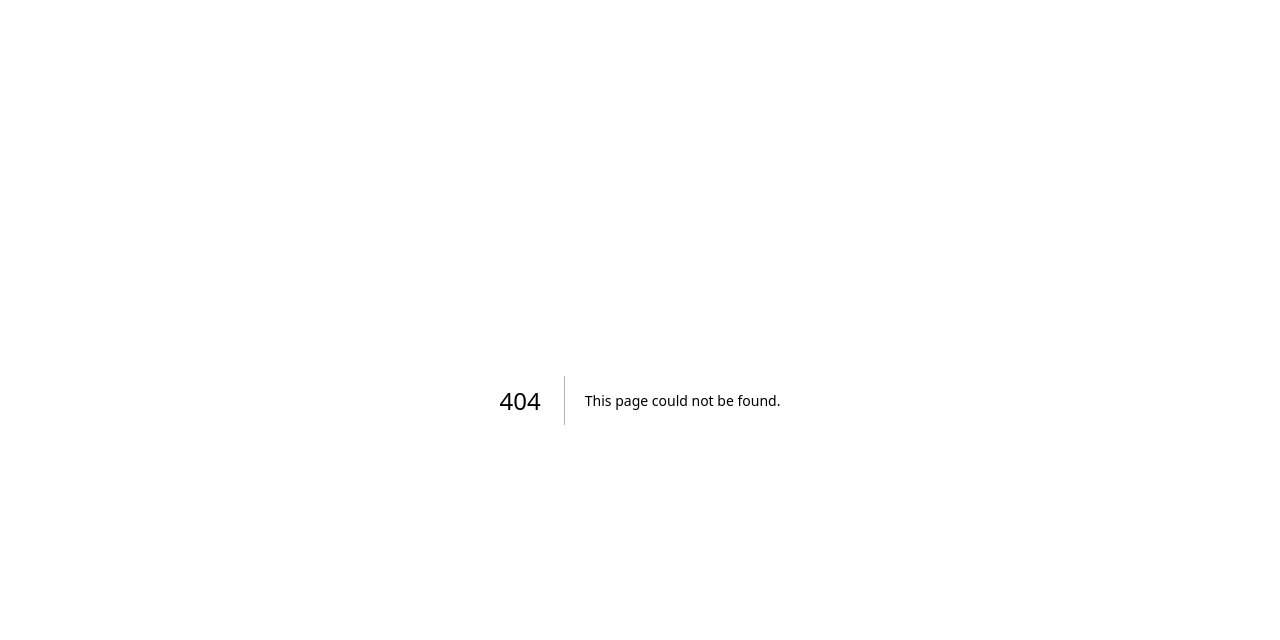
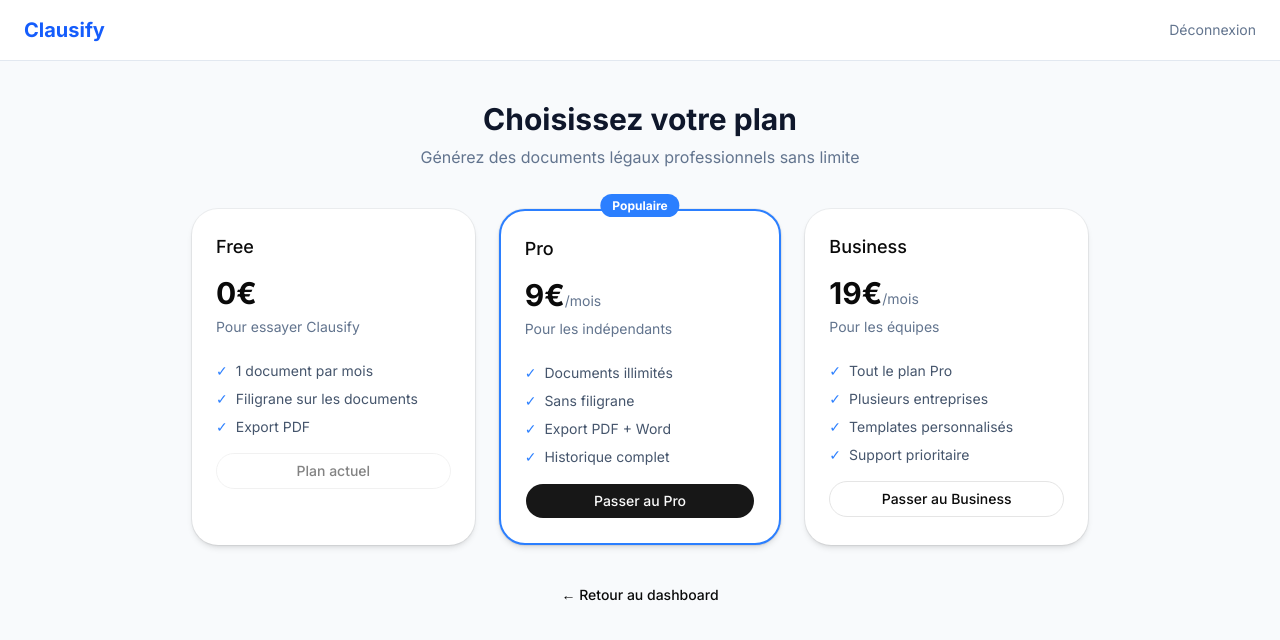
Before and after one commit to IEvianI/Clausify, a Next.js app: page /dashboard/upgrade in a window 1280 px wide. Before the commit this address had no page. Shown: the top 640 px of the page. Built offline with nearby package versions, Linux system fonts and the light colour scheme; sample sign-in values are in the browser's storage.

Commit message:
feat: Stripe checkout + webhook + page upgrade plans

```diff
--- a/package.json
+++ b/package.json
@@ -10,6 +10,7 @@
   },
   "dependencies": {
     "@anthropic-ai/sdk": "^0.100.1",
+    "@stripe/stripe-js": "^9.7.0",
     "@tailwindcss/typography": "^0.5.19",
     "bcryptjs": "^3.0.3",
     "class-variance-authority": "^0.7.1",
@@ -27,6 +28,7 @@
     "react-markdown": "^10.1.0",
     "shadcn": "^4.10.0",
     "sonner": "^2.0.7",
+    "stripe": "^22.2.0",
     "tailwind-merge": "^3.6.0",
     "tw-animate-css": "^1.4.0"
   },
--- a/src/app/(dashboard)/dashboard/page.tsx
+++ b/src/app/(dashboard)/dashboard/page.tsx
@@ -12,6 +12,14 @@
         <p className="text-slate-500 mt-1">
           Générez vos documents légaux en quelques secondes.
         </p>
+        <div className="mt-4 flex gap-3">
+          <Button asChild variant="outline">
+            <Link href="/dashboard/documents">Mes documents</Link>
+          </Button>
+          <Button asChild variant="outline">
+            <Link href="/dashboard/upgrade">Upgrader mon plan</Link>
+          </Button>
+        </div>
       </div>
 
       <div className="grid grid-cols-1 md:grid-cols-3 gap-4">
--- /dev/null
+++ b/src/app/(dashboard)/dashboard/upgrade/page.tsx
@@ -0,0 +1,142 @@
+"use client"
+
+import { useState } from "react"
+import { useRouter } from "next/navigation"
+import { Button } from "@/components/ui/button"
+import { Card, CardContent, CardHeader, CardTitle } from "@/components/ui/card"
+
+const plans = [
+  {
+    id: "FREE",
+    name: "Free",
+    price: 0,
+    description: "Pour essayer Clausify",
+    features: [
+      "1 document par mois",
+      "Filigrane sur les documents",
+      "Export PDF",
+    ],
+    cta: "Plan actuel",
+    disabled: true,
+  },
+  {
+    id: "PRO",
+    name: "Pro",
+    price: 9,
+    description: "Pour les indépendants",
+    features: [
+      "Documents illimités",
+      "Sans filigrane",
+      "Export PDF + Word",
+      "Historique complet",
+    ],
+    cta: "Passer au Pro",
+    disabled: false,
+    highlighted: true,
+  },
+  {
+    id: "BUSINESS",
+    name: "Business",
+    price: 19,
+    description: "Pour les équipes",
+    features: [
+      "Tout le plan Pro",
+      "Plusieurs entreprises",
+      "Templates personnalisés",
+      "Support prioritaire",
+    ],
+    cta: "Passer au Business",
+    disabled: false,
+  },
+]
+
+export default function UpgradePage() {
+  const router = useRouter()
+  const [loading, setLoading] = useState<string | null>(null)
+
+  async function handleUpgrade(planId: string) {
+    setLoading(planId)
+    try {
+      const res = await fetch("/api/stripe/checkout", {
+        method: "POST",
+        headers: { "Content-Type": "application/json" },
+        credentials: "include",
+        body: JSON.stringify({ plan: planId }),
+      })
+      const data = await res.json()
+      if (!res.ok) throw new Error(data.error)
+      window.location.href = data.url
+    } catch (err) {
+      console.error(err)
+    } finally {
+      setLoading(null)
+    }
+  }
+
+  return (
+    <div className="max-w-4xl mx-auto">
+      <div className="text-center mb-10">
+        <h1 className="text-3xl font-bold text-slate-900">
+          Choisissez votre plan
+        </h1>
+        <p className="text-slate-500 mt-2">
+          Générez des documents légaux professionnels sans limite
+        </p>
+      </div>
+
+      <div className="grid grid-cols-1 md:grid-cols-3 gap-6">
+        {plans.map((plan) => (
+          <Card
+            key={plan.id}
+            className={`relative overflow-visible ${plan.highlighted ? "border-blue-500 border-2" : ""}`}
+          >
+            {plan.highlighted && (
+  <div className="absolute -top-4 left-1/2 -translate-x-1/2 z-10">
+    <span className="bg-blue-500 text-white text-xs font-bold px-3 py-1 rounded-full whitespace-nowrap">
+      Populaire
+    </span>
+  </div>
+)}
+            <CardHeader>
+              <CardTitle className="text-lg">{plan.name}</CardTitle>
+              <div className="mt-2">
+                <span className="text-3xl font-bold">{plan.price}€</span>
+                {plan.price > 0 && (
+                  <span className="text-slate-500 text-sm">/mois</span>
+                )}
+              </div>
+              <p className="text-slate-500 text-sm">{plan.description}</p>
+            </CardHeader>
+            <CardContent className="flex flex-col gap-4">
+              <ul className="flex flex-col gap-2">
+                {plan.features.map((feature) => (
+                  <li
+                    key={feature}
+                    className="flex items-center gap-2 text-sm text-slate-600"
+                  >
+                    <span className="text-blue-500">✓</span>
+                    {feature}
+                  </li>
+                ))}
+              </ul>
+              <Button
+                className="w-full"
+                disabled={plan.disabled || loading === plan.id}
+                variant={plan.highlighted ? "default" : "outline"}
+                onClick={() => !plan.disabled && handleUpgrade(plan.id)}
+              >
+                {loading === plan.id ? "Redirection..." : plan.cta}
+              </Button>
+            </CardContent>
+          </Card>
+        ))}
+      </div>
+
+      <div className="text-center mt-8">
+        <Button variant="ghost" onClick={() => router.push("/dashboard")}>
+          ← Retour au dashboard
+        </Button>
+      </div>
+    </div>
+  )
+}
--- /dev/null
+++ b/src/app/api/stripe/checkout/route.ts
@@ -0,0 +1,63 @@
+import { NextRequest, NextResponse } from "next/server"
+import { verifyAccessToken } from "@/lib/jwt"
+import { stripe, PLANS } from "@/lib/stripe"
+import { db } from "@/lib/db"
+import { users } from "@/lib/db/schema"
+import { eq } from "drizzle-orm"
+
+export async function POST(req: NextRequest) {
+  try {
+    const accessToken = req.cookies.get("access_token")?.value
+    if (!accessToken) {
+      return NextResponse.json({ error: "Non autorisé" }, { status: 401 })
+    }
+
+    const user = verifyAccessToken(accessToken)
+    if (!user) {
+      return NextResponse.json({ error: "Token invalide" }, { status: 401 })
+    }
+
+    const { plan } = await req.json()
+
+    if (!plan || !PLANS[plan as keyof typeof PLANS]) {
+      return NextResponse.json({ error: "Plan invalide" }, { status: 400 })
+    }
+
+    const selectedPlan = PLANS[plan as keyof typeof PLANS]
+
+    if (!selectedPlan.priceId) {
+      return NextResponse.json({ error: "Plan gratuit" }, { status: 400 })
+    }
+
+    const dbUser = await db.query.users.findFirst({
+      where: eq(users.id, user.userId),
+    })
+
+    if (!dbUser) {
+      return NextResponse.json({ error: "Utilisateur introuvable" }, { status: 404 })
+    }
+
+    const session = await stripe.checkout.sessions.create({
+      payment_method_types: ["card"],
+      mode: "subscription",
+      customer_email: dbUser.email,
+      line_items: [
+        {
+          price: selectedPlan.priceId,
+          quantity: 1,
+        },
+      ],
+      success_url: `${process.env.NEXT_PUBLIC_APP_URL}/dashboard?success=true`,
+      cancel_url: `${process.env.NEXT_PUBLIC_APP_URL}/dashboard/upgrade?cancelled=true`,
+      metadata: {
+        userId: user.userId,
+        plan,
+      },
+    })
+
+    return NextResponse.json({ url: session.url }, { status: 200 })
+  } catch (error: unknown) {
+    const message = error instanceof Error ? error.message : "Erreur serveur"
+    return NextResponse.json({ error: message }, { status: 500 })
+  }
+}
--- /dev/null
+++ b/src/app/api/stripe/webhooks/route.ts
@@ -0,0 +1,68 @@
+import { NextRequest, NextResponse } from "next/server"
+import { stripe } from "@/lib/stripe"
+import { db } from "@/lib/db"
+import { users, documents } from "@/lib/db/schema"
+import { eq } from "drizzle-orm"
+
+export async function POST(req: NextRequest) {
+  const body = await req.text()
+  const sig = req.headers.get("stripe-signature")!
+
+  let event
+
+  try {
+    event = stripe.webhooks.constructEvent(
+      body,
+      sig,
+      process.env.STRIPE_WEBHOOK_SECRET!
+    )
+  } catch (error: unknown) {
+    const message = error instanceof Error ? error.message : "Erreur webhook"
+    return NextResponse.json({ error: message }, { status: 400 })
+  }
+
+  switch (event.type) {
+    case "checkout.session.completed": {
+      const session = event.data.object
+      const userId = session.metadata?.userId
+      const plan = session.metadata?.plan as "PRO" | "BUSINESS"
+
+      if (userId && plan) {
+        await db
+          .update(users)
+          .set({ plan })
+          .where(eq(users.id, userId))
+
+        // Supprimer le filigrane sur tous les documents existants
+        await db
+          .update(documents)
+          .set({ hasWatermark: false })
+          .where(eq(documents.userId, userId))
+      }
+      break
+    }
+
+    case "customer.subscription.deleted": {
+      const subscription = event.data.object
+      const customer = await stripe.customers.retrieve(
+        subscription.customer as string
+      )
+
+      if ("email" in customer && customer.email) {
+        const user = await db.query.users.findFirst({
+          where: eq(users.email, customer.email),
+        })
+
+        if (user) {
+          await db
+            .update(users)
+            .set({ plan: "FREE" })
+            .where(eq(users.id, user.id))
+        }
+      }
+      break
+    }
+  }
+
+  return NextResponse.json({ received: true }, { status: 200 })
+}
--- /dev/null
+++ b/src/lib/stripe.ts
@@ -0,0 +1,29 @@
+import Stripe from "stripe"
+
+export const stripe = new Stripe(process.env.STRIPE_SECRET_KEY!, {
+  apiVersion: "2025-04-30.basil",
+})
+
+export const PLANS = {
+  FREE: {
+    name: "Free",
+    price: 0,
+    priceId: null,
+    documents: 1,
+    watermark: true,
+  },
+  PRO: {
+    name: "Pro",
+    price: 9,
+    priceId: process.env.STRIPE_PRO_PRICE_ID,
+    documents: -1,
+    watermark: false,
+  },
+  BUSINESS: {
+    name: "Business",
+    price: 19,
+    priceId: process.env.STRIPE_BUSINESS_PRICE_ID,
+    documents: -1,
+    watermark: false,
+  },
+}
```
Also changed, not shown: 1 other file (tests, documents, lock files or other folders).
